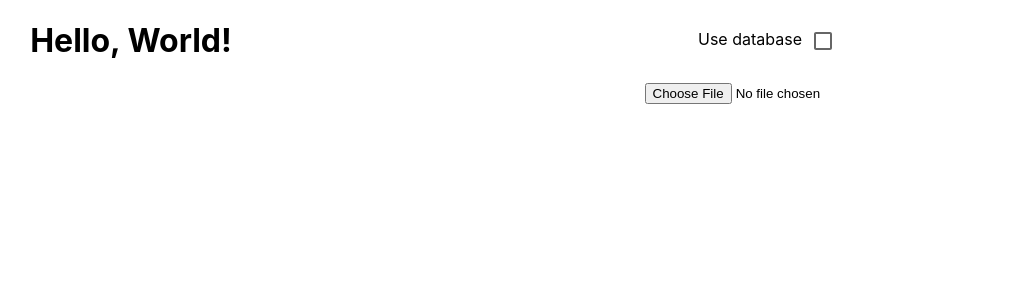
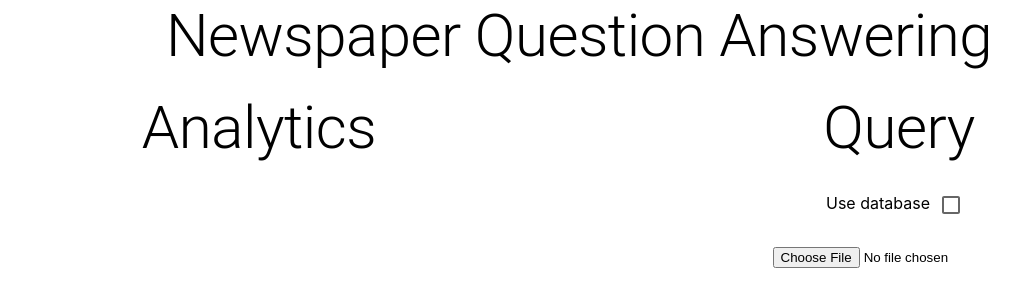
Before and after one commit to Aadityaprabu002/nqa-frontend, a React (Create React App) app: page / in a window 1280 px wide. Shown: the top 306 px of the page, without its empty margins (61-1080 px from the left). Built offline with nearby package versions, Linux system fonts and the light colour scheme.

Commit message:
feedback done

```diff
--- a/src/components/AnswerLayout.js
+++ b/src/components/AnswerLayout.js
@@ -26,10 +26,12 @@ const AnswerLayout = ({ question, answer, handleSetMessage }) => {
   const [hasSubmitted, setHasSubmitted] = useState(false);
   // eslint-disable-next-line
   const [relevantArticles, setRelevantArticles] = useState(answer["articles"]);
+  // eslint-disable-next-line
+  const [canFeedback, setCanFeedback] = useState(answer["canFeedback"]);
   const [relevancyList, setRelevancylist] = useState(
     Array.from({ length: relevantArticles.length }, () => "")
   );
-
+  console.log(relevantArticles);
   const { submitFeedback, feedbackSubmissionLoading } = useFeedback();
   const handleNext = () => {
     setCurrentIndex(parseInt((currentIndex + 1) % relevantArticles.length));
@@ -72,7 +74,7 @@ const AnswerLayout = ({ question, answer, handleSetMessage }) => {
     setHasSubmitted(true);
   };
   if (relevantArticles.length === 0) {
-    handleSetMessage("No relevant articles found.", true);
+    handleSetMessage("No articles found", true);
     return;
   }
 
@@ -87,6 +89,7 @@ const AnswerLayout = ({ question, answer, handleSetMessage }) => {
             Next
           </Button>
         </div>
+        {canFeedback && (
           <div>
             <RadioGroup
               row={true}
@@ -106,6 +109,8 @@ const AnswerLayout = ({ question, answer, handleSetMessage }) => {
               />
             </RadioGroup>
           </div>
+        )}
+
         <h1>
           Article {currentIndex + 1} out of {relevantArticles.length}{" "}
         </h1>
@@ -129,7 +134,7 @@ const AnswerLayout = ({ question, answer, handleSetMessage }) => {
       {hasSubmitted && (
         <p className={classes.message}>Relevance score submitted!</p>
       )}
-      {!hasSubmitted && (
+      {!hasSubmitted && canFeedback && (
         <Button variant="contained" onClick={handleSubmitFeedback}>
           Submit Relevance Score
         </Button>
--- /dev/null
+++ b/src/components/Header.js
@@ -0,0 +1,6 @@
+import { Typography } from "@mui/material";
+import React from "react";
+const Header = () => {
+  return <Typography variant="h2">Newspaper Question Answering</Typography>;
+};
+export default Header;
--- a/src/components/Layout.js
+++ b/src/components/Layout.js
@@ -2,12 +2,18 @@ import React from "react";
 import styles from "../styles/layoutStyles";
 import QuestionAnswering from "./QuestionAnswering";
 import NewspaperAnalytics from "./NewspaperAnalytics";
+import Header from "./Header";
 function Layout() {
   const classes = styles();
   return (
-    <div className={classes.layoutContainer}>
-      <div className={classes.leftDivision}>{<NewspaperAnalytics />}</div>
-      <div className={classes.rightDivision}>{<QuestionAnswering />}</div>
+    <div>
+      <div className={classes.header}>
+        <Header></Header>
+      </div>
+      <div className={classes.layoutContainer}>
+        <div className={classes.leftDivision}>{<NewspaperAnalytics />}</div>
+        <div className={classes.rightDivision}>{<QuestionAnswering />}</div>
+      </div>
     </div>
   );
 }
--- a/src/components/NewspaperAnalytics.js
+++ b/src/components/NewspaperAnalytics.js
@@ -1,9 +1,11 @@
+import { Typography, setRef } from "@mui/material";
 import React from "react";
-
+import styles from "../styles/newspaperAnalyticsStyles";
 function NewspaperAnalytics() {
+  const classes = styles();
   return (
-    <div>
-      <h1>Hello, World!</h1>
+    <div className={classes.container}>
+      <Typography variant="h2">Analytics</Typography>
     </div>
   );
 }
--- a/src/components/QuestionAnswering.js
+++ b/src/components/QuestionAnswering.js
@@ -5,6 +5,7 @@ import {
   Checkbox,
   CircularProgress,
   TextField,
+  Typography,
 } from "@mui/material";
 import styles from "../styles/questionAnsweringStyles";
 import NewspaperProcessing from "./NewspaperProcessing";
@@ -24,10 +25,13 @@ function QuestionAnswering() {
   const [answer, setAnswer] = useState({});
   const [similarQuestions, setSimilarQuestions] = useState([]);
   const [similarQuestionsLoaded, setSimilarQuestionsLoaded] = useState(false);
+  const [similarQuestionAnswerLoaded, setSimilarQuestionAnswerLoaded] =
+    useState(false);
   const { askQuestion, answerLoading } = useQuestionAnswering();
+  // eslint-disable-next-line
   const {
     askSimilarQuestion,
-    fetchArticlesRelatedToQuestionId,
+    fetchArticlesAndAnswersRelatedToQuestionId,
     similarQuestionLoading,
     similarQuestionAnswerLoading,
   } = useSimilarQuestionAnswering();
@@ -46,16 +50,19 @@ function QuestionAnswering() {
     setMessage(message);
     setIsError(isError);
   };
-  const handleClickOnSimilarQuestion = async (questionId) => {
+  const handleClickOnSimilarQuestion = async (question, questionId) => {
     setAnswer({});
-    setAnswerLoaded(false);
+    setSimilarQuestionAnswerLoaded(false);
     handleSetMessage("");
-    const result = await fetchArticlesRelatedToQuestionId(questionId);
+    const result = await fetchArticlesAndAnswersRelatedToQuestionId(
+      question,
+      questionId
+    );
     if (result.error) {
       handleSetMessage(result.message, true);
     } else {
       setAnswer(result);
-      setAnswerLoaded(true);
+      setSimilarQuestionAnswerLoaded(true);
     }
   };
   const handleAskSimilarQuestion = async () => {
@@ -87,6 +94,7 @@ function QuestionAnswering() {
       return;
     }
     const result = await askQuestion(question);
+    console.log(result);
     if (result.error) {
       handleSetMessage(result.message, true);
     } else {
@@ -100,6 +108,8 @@ function QuestionAnswering() {
   };
   return (
     <div className={classes.container}>
+      <Typography variant="h2">Query</Typography>
+
       <Box>
         <label>Use database</label>
 
@@ -140,15 +150,6 @@ function QuestionAnswering() {
               }}
               style={{ marginBottom: "0" }}
             >
-              Search Similar Question
-            </Button>
-            <Button
-              variant="contained"
-              onClick={() => {
-                handleAskQuestion();
-              }}
-              style={{ marginBottom: "0" }}
-            >
               Ask
             </Button>
           </div>
@@ -165,8 +166,10 @@ function QuestionAnswering() {
           handleAskQuestion={handleAskQuestion}
         />
       )}
-      {answerLoading && <CircularProgress />}
-      {answerLoaded && (
+
+      {(answerLoading || similarQuestionAnswerLoading) && <CircularProgress />}
+
+      {(answerLoaded || similarQuestionAnswerLoaded) && (
         <AnswerLayout
           question={question}
           answer={answer}
--- a/src/components/SimilarQuestionLayout.js
+++ b/src/components/SimilarQuestionLayout.js
@@ -1,6 +1,5 @@
-import { Button } from "@mui/material";
+import { Button, Typography } from "@mui/material";
 import React, { useState } from "react";
-
 function SimilarQuestionLayout({
   similarQuestions,
   handleClickOnSimilarQuestion,
@@ -18,15 +17,22 @@ function SimilarQuestionLayout({
         <div
           style={{ border: "black 1px solid " }}
           key={index}
-          onClick={() => handleClickOnSimilarQuestion(data.questionId)}
+          onClick={() =>
+            handleClickOnSimilarQuestion(data.similarQuestion, data.questionId)
+          }
         >
           <h2>Similar Question : {data.similarQuestion}</h2>
           <h2>Related Article Count : {data.relatedArticlesCount}</h2>
         </div>
       ))}
-      <Button variant="contained" onClick={handleAskQuestion}>
-        Click here to search in database!
-      </Button>
+      <div>
+        <Typography variant="subtitle1">
+          Not finding any results then proceed to search in database
+        </Typography>
+        <Button variant="contained" onClick={handleAskQuestion}>
+          Search
+        </Button>
+      </div>
     </div>
   );
 }
--- a/src/hooks/useSimilarQuestionAnswering.js
+++ b/src/hooks/useSimilarQuestionAnswering.js
@@ -7,11 +7,17 @@ const useSimilarQuestionAnswering = () => {
   const [similarQuestionLoading, setSimilarQuestionLoading] = useState(false);
   const [similarQuestionAnswerLoading, setSimilarQuestionAnswerLoading] =
     useState(false);
-  const fetchArticlesRelatedToQuestionId = async (questionId) => {
+  const fetchArticlesAndAnswersRelatedToQuestionId = async (
+    question,
+    questionId
+  ) => {
     setSimilarQuestionAnswerLoading(true);
     let similarQuestionAnswer;
     try {
-      similarQuestionAnswer = await similarQuestionAnswerService(questionId);
+      similarQuestionAnswer = await similarQuestionAnswerService(
+        question,
+        questionId
+      );
     } catch (error) {
       similarQuestionAnswer = {
         error: "Error loading similar questions. Please try again.",
@@ -35,7 +41,7 @@ const useSimilarQuestionAnswering = () => {
   };
   return {
     askSimilarQuestion,
-    fetchArticlesRelatedToQuestionId,
+    fetchArticlesAndAnswersRelatedToQuestionId,
     similarQuestionLoading,
     similarQuestionAnswerLoading,
   };
--- a/src/services/similarQuestionAnswerService.js
+++ b/src/services/similarQuestionAnswerService.js
@@ -4,12 +4,13 @@ export const similarQuestionService = (question) => {
   const data = {
     question: question,
   };
-  const response = apiService.post("similar_questions", data);
+  const response = apiService.post("similar_question", data);
   return response;
 };
-export const similarQuestionAnswerService = (questionId) => {
+export const similarQuestionAnswerService = (question, questionId) => {
   const data = {
     questionId: questionId,
+    question: question,
   };
   const response = apiService.post("similar_answer", data);
   return response;
--- a/src/styles/layoutStyles.js
+++ b/src/styles/layoutStyles.js
@@ -7,11 +7,11 @@ const styles = makeStyles((theme) => ({
   },
   leftDivision: {
     flexGrow: 1,
-    width: "30%",
+    width: "50%",
   },
   rightDivision: {
     flexGrow: 1,
-    width: "70%",
+    width: "50%",
   },
 }));
 
--- a/src/styles/newspaperAnalyticsStyles.js
+++ b/src/styles/newspaperAnalyticsStyles.js
@@ -0,0 +1,14 @@
+import { makeStyles } from "@material-ui/styles";
+
+const styles = makeStyles((theme) => ({
+  container: {
+    display: "flex",
+    flexDirection: "column",
+    alignItems: "center",
+    justifyContent: "center",
+    gap: "20px",
+    padding: "20px",
+  },
+}));
+
+export default styles;
```
Lines whose indentation alone changed are shown as unchanged.
